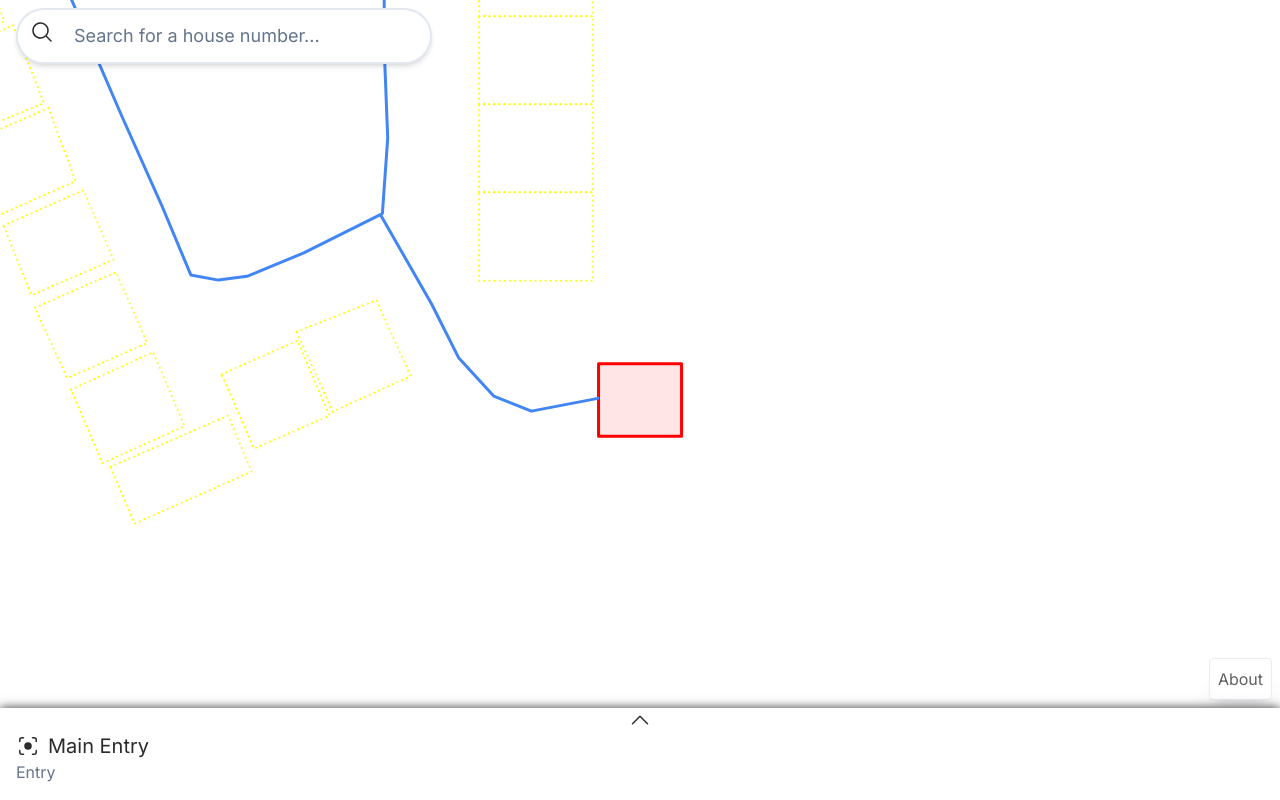
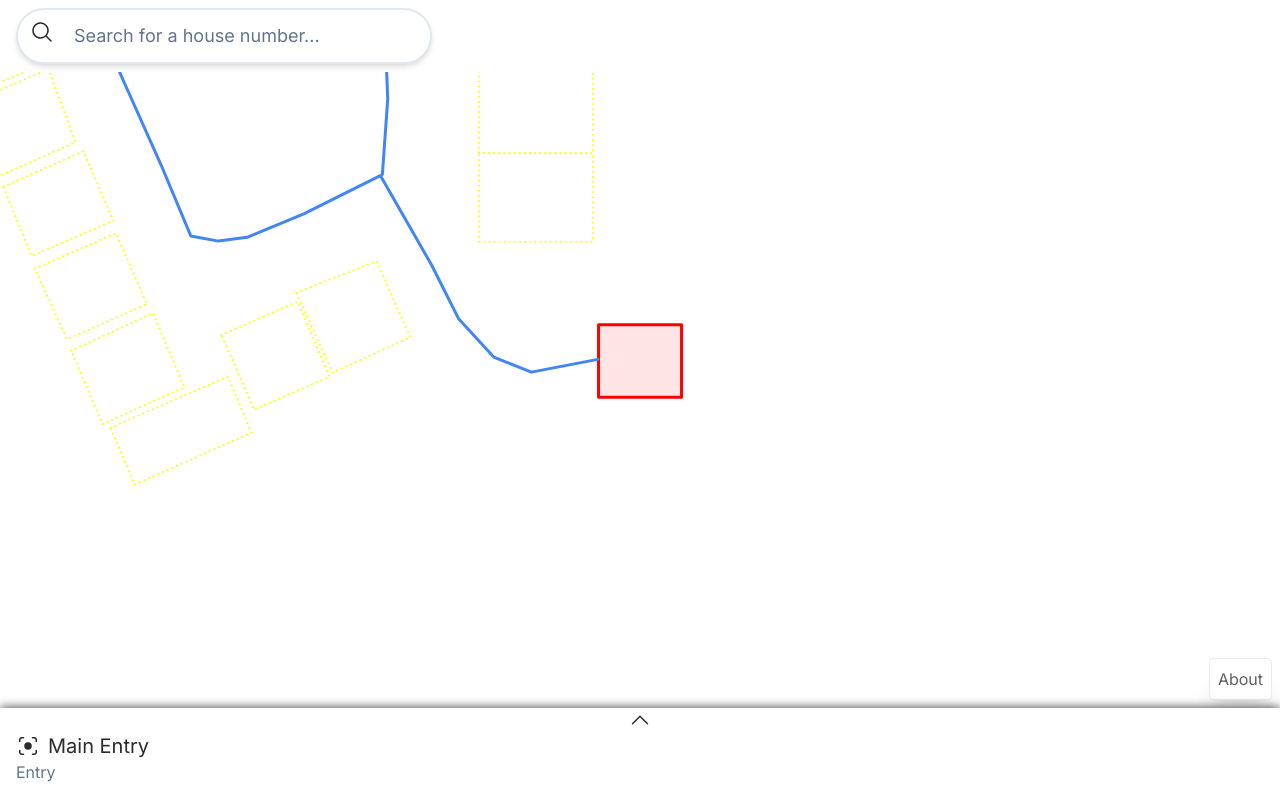
Before and after one commit to ravemz/medley-map, a Next.js app: page / in a window 1280 px wide. Built offline with nearby package versions, Linux system fonts and the light colour scheme.

Commit message:
aligned map and search bar better

```diff
--- a/app/App.tsx
+++ b/app/App.tsx
@@ -72,9 +72,13 @@ export default function App({ roomId }: { roomId?: string }) {
   };
 
   return (
-    <main>
+    <main className="flex flex-col h-screen">
+      <div className="z-10">
+        <RoomSelect config={config} onRoomSelected={onRoomSelectedFromDropdown} />
+      </div>
+      <div className="flex-grow relative">
         <Map
-        className="h-screen w-screen"
+          className="h-full w-full"
           config={config}
           selectedRoom={selectedRoom}
           focusedRoom={focusedRoom}
@@ -82,7 +86,6 @@ export default function App({ roomId }: { roomId?: string }) {
           onPan={onPan}
           isAdmin={isAdmin}
         />
-      <RoomSelect config={config} onRoomSelected={onRoomSelectedFromDropdown} />
         <InfoPanel
           room={selectedRoom}
           expanded={infoPanelExpanded}
@@ -90,6 +93,7 @@ export default function App({ roomId }: { roomId?: string }) {
           onInfoPanelExpandChange={onInfoPanelExpandChange}
           onZoomClick={onZoomClick}
         />
+      </div>
     </main>
   );
 }
--- a/app/Map.tsx
+++ b/app/Map.tsx
@@ -419,7 +419,11 @@ export default function Map({
         // just zoom to the focused room
         const geometry = focused.getGeometry();
         if (geometry) {
+          // Add padding with extra space at the bottom for the InfoPanel
+          const padding = [50, 50, 200, 50]; // [top, right, bottom, left]
+
           map.getView().fit(geometry.getExtent(), {
+            padding: padding,
             duration: 300,
             maxZoom: 3,
           });
@@ -441,17 +445,12 @@ export default function Map({
             Math.max(focusedExtent[3], mainEntryExtent[3]),
           ];
 
-          // Add some padding
-          const padding = 50;
-          const paddedExtent = [
-            combinedExtent[0] - padding,
-            combinedExtent[1] - padding,
-            combinedExtent[2] + padding,
-            combinedExtent[3] + padding,
-          ];
+          // Add padding with extra space at the bottom for the InfoPanel
+          const padding = [50, 50, 50, 200]; // [top, right, bottom, left]
 
-          // Fit the view to the combined extent
-          map.getView().fit(paddedExtent, {
+          // Fit the view to the combined extent with padding
+          map.getView().fit(combinedExtent, {
+            padding: padding,
             duration: 500,
             maxZoom: 2,
           });
--- a/app/RoomSelect.tsx
+++ b/app/RoomSelect.tsx
@@ -156,7 +156,7 @@ export default function RoomSelect({
 
   return (
     <div
-      className={`absolute top-0 left-0 z-50 w-3/4 max-w-md transition ${focused ? "bg-transparent" : "bg-transparent"}`}
+      className={`w-full md:w-3/4 max-w-md transition ${focused ? "bg-transparent" : "bg-transparent"}`}
       onFocus={onFocus}
       onClick={onDismiss}
     >
```
Lines whose indentation alone changed are shown as unchanged.
